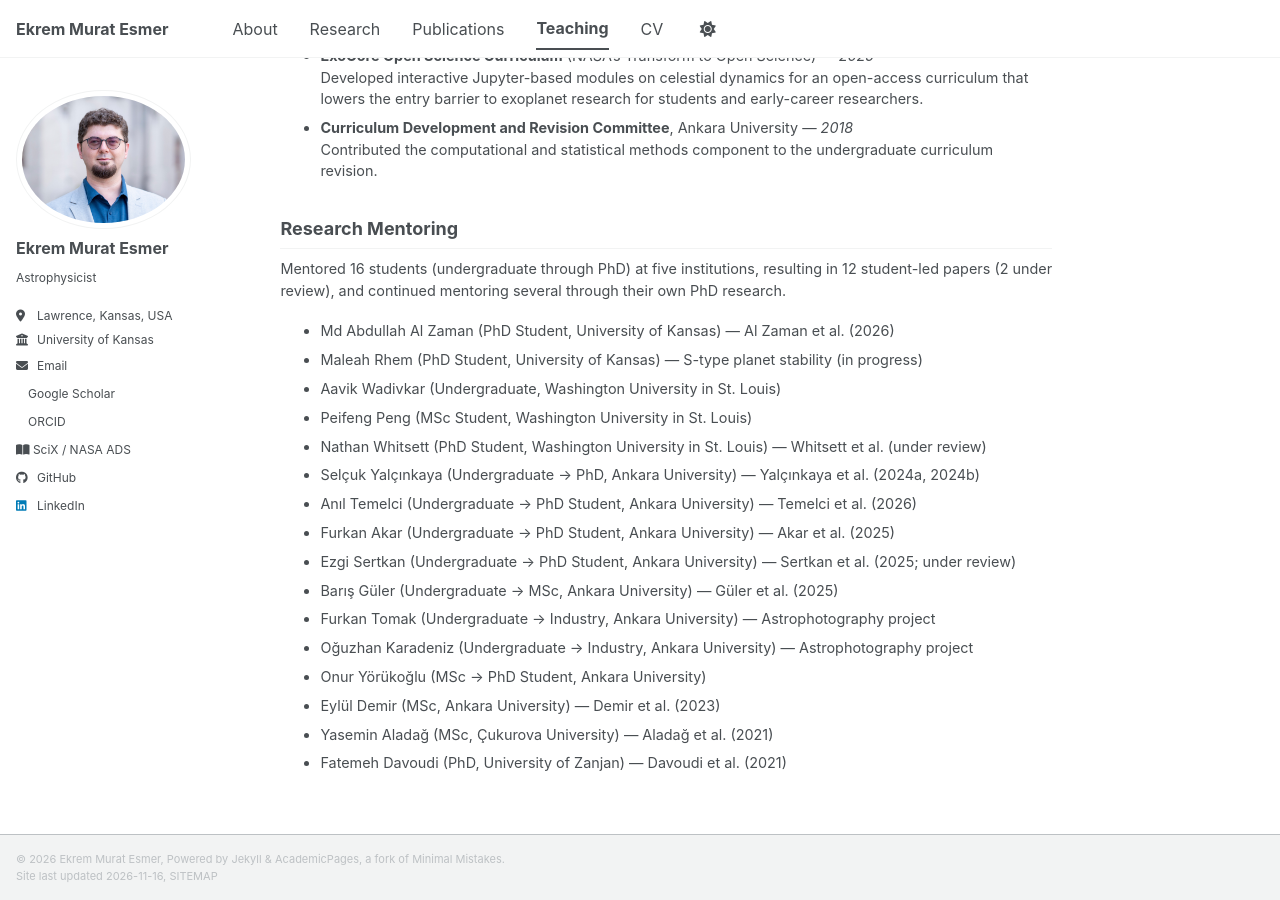
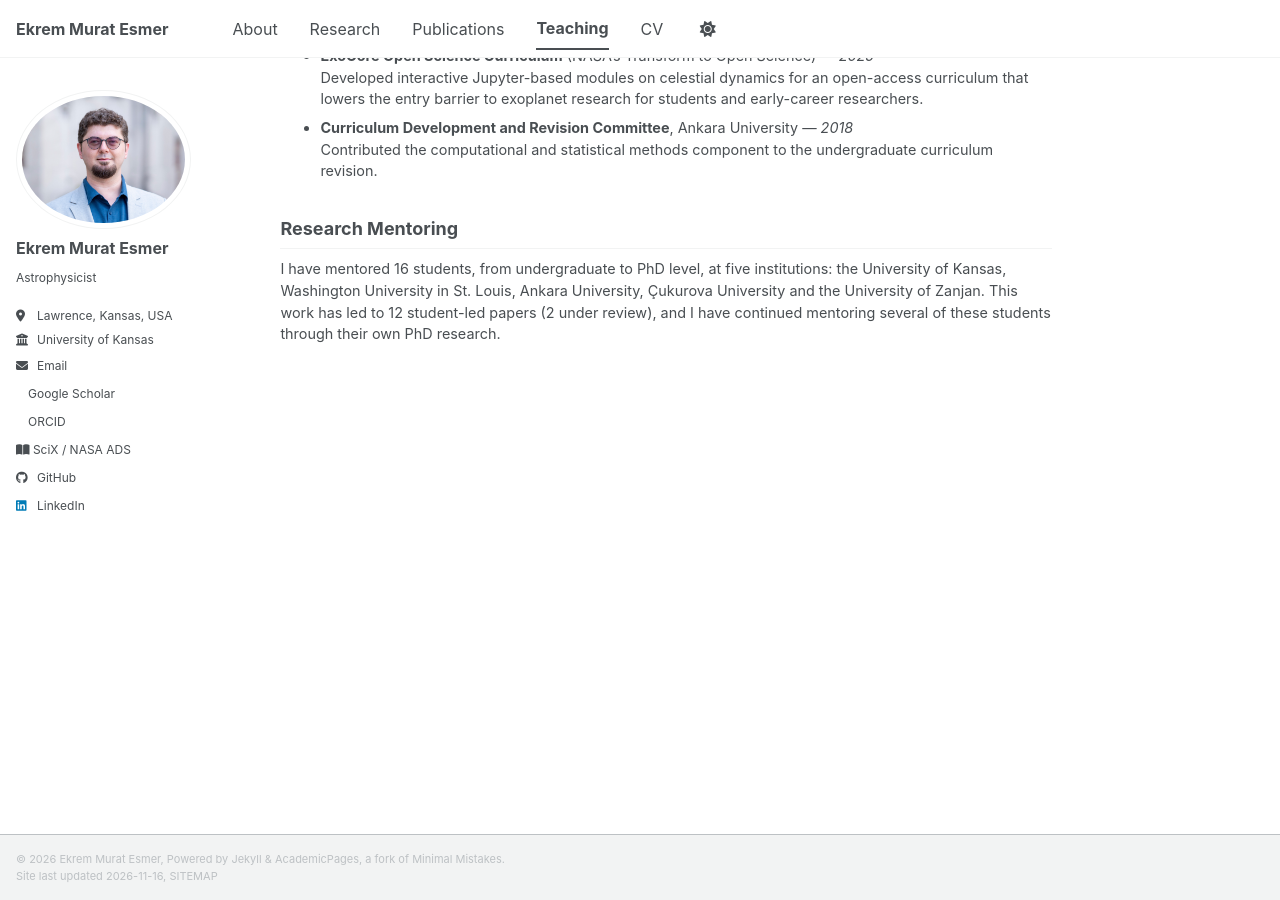
Before and after one commit to ekremesmer/ekremesmer.github.io, a Jekyll site: the page built from _pages/teaching.md, in a window 1280 px wide and 900 px high, scrolled down 886 px. Built offline with Jekyll 4.4.1, drawn with Linux system fonts in a browser that asks for light colours; a style sheet for code colours, icons or effects is not loaded.

Commit message:
Teaching page: remove mentee names

```diff
--- a/_pages/teaching.md
+++ b/_pages/teaching.md
@@ -36,21 +36,4 @@ author_profile: true
 
 ## Research Mentoring
 
-Mentored 16 students (undergraduate through PhD) at five institutions, resulting in 12 student-led papers (2 under review), and continued mentoring several through their own PhD research.
-
-- Md Abdullah Al Zaman (PhD Student, University of Kansas) — Al Zaman et al. (2026)
-- Maleah Rhem (PhD Student, University of Kansas) — S-type planet stability (in progress)
-- Aavik Wadivkar (Undergraduate, Washington University in St. Louis)
-- Peifeng Peng (MSc Student, Washington University in St. Louis)
-- Nathan Whitsett (PhD Student, Washington University in St. Louis) — Whitsett et al. (under review)
-- Selçuk Yalçınkaya (Undergraduate → PhD, Ankara University) — Yalçınkaya et al. (2024a, 2024b)
-- Anıl Temelci (Undergraduate → PhD Student, Ankara University) — Temelci et al. (2026)
-- Furkan Akar (Undergraduate → PhD Student, Ankara University) — Akar et al. (2025)
-- Ezgi Sertkan (Undergraduate → PhD Student, Ankara University) — Sertkan et al. (2025; under review)
-- Barış Güler (Undergraduate → MSc, Ankara University) — Güler et al. (2025)
-- Furkan Tomak (Undergraduate → Industry, Ankara University) — Astrophotography project
-- Oğuzhan Karadeniz (Undergraduate → Industry, Ankara University) — Astrophotography project
-- Onur Yörükoğlu (MSc → PhD Student, Ankara University)
-- Eylül Demir (MSc, Ankara University) — Demir et al. (2023)
-- Yasemin Aladağ (MSc, Çukurova University) — Aladağ et al. (2021)
-- Fatemeh Davoudi (PhD, University of Zanjan) — Davoudi et al. (2021)
+I have mentored 16 students, from undergraduate to PhD level, at five institutions: the University of Kansas, Washington University in St. Louis, Ankara University, Çukurova University and the University of Zanjan. This work has led to 12 student-led papers (2 under review), and I have continued mentoring several of these students through their own PhD research.
```
